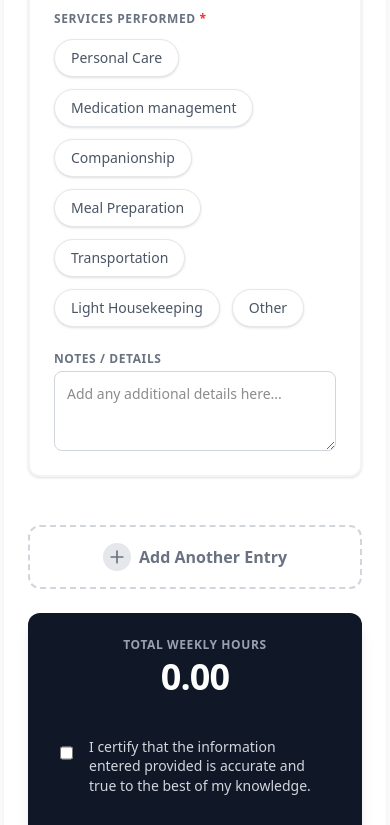
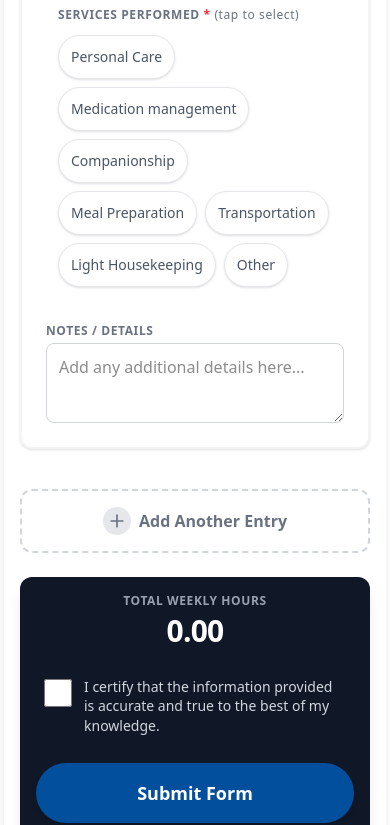
Before and after one commit to epiphany-dynamics/Loxy-Timesheet-Dashboard, a Next.js app: page / in a window 390 px wide. Shown: the part 1580-2405 px from the top of the page. Built offline with nearby package versions, Linux system fonts and the light colour scheme; no server answers; the database is empty.

Commit message:
Form fixed.Loxy recorded. Unable to submit form January 31st.

```diff
--- a/src/app/globals.css
+++ b/src/app/globals.css
@@ -56,3 +56,26 @@ body {
   color: var(--brand-red);
   /* Usually red or plain black in screenshots, standard is red/black. Screenshot asterisk looks small. Let's stick to black or subtle red. Screenshot 2 shows asterisk is same color as text maybe? Hard to tell. Standard is Red. */
 }
+
+/* Mobile-friendly form inputs - prevent iOS zoom on focus */
+@media screen and (max-width: 768px) {
+  input[type="text"],
+  input[type="email"],
+  input[type="number"],
+  input[type="tel"],
+  input[type="date"],
+  input[type="time"],
+  select,
+  textarea {
+    font-size: 16px !important; /* Prevents iOS zoom on focus */
+  }
+}
+
+/* Better touch targets for mobile */
+@media (hover: none) and (pointer: coarse) {
+  button,
+  input[type="checkbox"],
+  select {
+    min-height: 44px; /* Apple's recommended touch target size */
+  }
+}
--- a/src/components/TimesheetForm.tsx
+++ b/src/components/TimesheetForm.tsx
@@ -1,6 +1,6 @@
 'use client';
 
-import { useState, useEffect } from 'react';
+import { useState, useEffect, useRef } from 'react';
 import { supabase } from '@/lib/supabase';
 import { useRouter } from 'next/navigation';
 import { Plus, Trash2, Calendar, User } from 'lucide-react';
@@ -36,6 +36,7 @@ const SERVICES_LIST = [
 
 export default function TimesheetForm() {
     const router = useRouter();
+    const formRef = useRef<HTMLFormElement>(null);
     const [employees, setEmployees] = useState<Employee[]>([]);
     const [loading, setLoading] = useState(true);
     const [submitting, setSubmitting] = useState(false);
@@ -45,6 +46,8 @@ export default function TimesheetForm() {
     const [employeeId, setEmployeeId] = useState('');
     const [weekEnding, setWeekEnding] = useState('');
     const [certification, setCertification] = useState(false);
+    const [errors, setErrors] = useState<{ field: string; message: string }[]>([]);
+    const [showErrorBanner, setShowErrorBanner] = useState(false);
 
     // Entries State
     const [entries, setEntries] = useState<TimesheetEntry[]>([{
@@ -119,6 +122,7 @@ export default function TimesheetForm() {
     };
 
     const addEntry = () => {
+        setErrors([]); // Clear errors when adding new entry
         setEntries(prev => [...prev, {
             id: crypto.randomUUID(),
             client_name: '',
@@ -139,6 +143,8 @@ export default function TimesheetForm() {
             alert("You must have at least one entry.");
             return;
         }
+        // Clear errors related to this entry
+        setErrors(prev => prev.filter(e => !e.field.includes(id)));
         setEntries(prev => prev.filter(e => e.id !== id));
     };
 
@@ -149,25 +155,69 @@ export default function TimesheetForm() {
     const handleSubmit = async (e: React.FormEvent) => {
         e.preventDefault();
 
+        // Clear previous errors
+        setErrors([]);
+        const newErrors: { field: string; message: string }[] = [];
+
         if (!employeeId) {
-            alert('Please select an employee.');
-            return;
+            newErrors.push({ field: 'employee', message: 'Select your name from the list' });
         }
         if (!certification) {
-            alert('Please check the certification box.');
-            return;
+            newErrors.push({ field: 'certification', message: 'Check the box at the bottom to confirm' });
         }
 
         // Validate all entries
-        for (const entry of entries) {
-            if (!entry.client_name || !entry.date_of_service || !entry.start_time || !entry.end_time || !entry.location) {
-                alert('Please fill out all required fields for every entry.');
-                return;
+        for (let i = 0; i < entries.length; i++) {
+            const entry = entries[i];
+            const entryNum = entries.length > 1 ? ` (Entry ${i + 1})` : '';
+
+            if (!entry.client_name) {
+                newErrors.push({ field: `entry-${entry.id}-client`, message: `Enter the client's name${entryNum}` });
+            }
+            if (!entry.date_of_service) {
+                newErrors.push({ field: `entry-${entry.id}-date`, message: `Pick the date you worked${entryNum}` });
+            }
+            if (!entry.start_time) {
+                newErrors.push({ field: `entry-${entry.id}-start`, message: `Enter your start time${entryNum}` });
+            }
+            if (!entry.end_time) {
+                newErrors.push({ field: `entry-${entry.id}-end`, message: `Enter your end time${entryNum}` });
+            }
+            if (!entry.location) {
+                newErrors.push({ field: `entry-${entry.id}-location`, message: `Enter the location${entryNum}` });
             }
             if (entry.services.length === 0) {
-                alert(`Please select at least one service for entry: ${entry.client_name || 'Untitled'}`);
-                return;
+                newErrors.push({ field: `entry-${entry.id}-services`, message: `Tap at least one service you performed${entryNum}` });
             }
+        }
+
+        // If there are errors, display them and scroll/focus to the first error
+        if (newErrors.length > 0) {
+            setErrors(newErrors);
+            setShowErrorBanner(true);
+
+            // Find and scroll to the first error field
+            setTimeout(() => {
+                const firstErrorField = newErrors[0].field;
+                const element = formRef.current?.querySelector(`[data-field="${firstErrorField}"]`) as HTMLElement;
+
+                if (element) {
+                    // Scroll the element into view with some offset
+                    element.scrollIntoView({ behavior: 'smooth', block: 'center' });
+
+                    // Add a brief highlight animation
+                    element.classList.add('animate-pulse');
+                    setTimeout(() => element.classList.remove('animate-pulse'), 2000);
+
+                    // Focus the element if it's an input/select
+                    const focusable = element.querySelector('input, select, textarea') as HTMLElement;
+                    if (focusable) {
+                        setTimeout(() => focusable.focus(), 500);
+                    }
+                }
+            }, 100);
+
+            return;
         }
 
         setSubmitting(true);
@@ -241,23 +291,54 @@ export default function TimesheetForm() {
         );
     }
 
+    // Helper to check if a field has an error
+    const hasError = (field: string) => errors.some(e => e.field === field);
+    const getError = (field: string) => errors.find(e => e.field === field)?.message;
+
     return (
-        <form onSubmit={handleSubmit} className="space-y-8 max-w-5xl mx-auto p-6 md:p-8 bg-white shadow-lg rounded-2xl">
+        <form ref={formRef} onSubmit={handleSubmit} className="space-y-6 sm:space-y-8 max-w-5xl mx-auto p-4 sm:p-6 md:p-8 bg-white shadow-lg rounded-2xl">
+
+            {/* Simple Error Banner - Mobile Optimized */}
+            {showErrorBanner && errors.length > 0 && (
+                <div className="bg-red-500 text-white p-3 sm:p-4 rounded-xl shadow-lg flex items-center justify-between gap-2">
+                    <div className="flex items-center gap-2 sm:gap-3">
+                        <div className="bg-white/20 rounded-full p-1.5 sm:p-2 flex-shrink-0">
+                            <svg className="h-5 w-5 sm:h-6 sm:w-6" fill="none" viewBox="0 0 24 24" stroke="currentColor" strokeWidth={2}>
+                                <path strokeLinecap="round" strokeLinejoin="round" d="M12 9v2m0 4h.01m-6.938 4h13.856c1.54 0 2.502-1.667 1.732-3L13.732 4c-.77-1.333-2.694-1.333-3.464 0L3.34 16c-.77 1.333.192 3 1.732 3z" />
+                            </svg>
+                        </div>
+                        <div>
+                            <p className="font-bold text-base sm:text-lg">Almost there!</p>
+                            <p className="text-white/90 text-sm">Fill in the red fields below</p>
+                        </div>
+                    </div>
+                    <button
+                        type="button"
+                        onClick={() => setShowErrorBanner(false)}
+                        className="text-white/80 hover:text-white p-2 -mr-1"
+                        aria-label="Dismiss"
+                    >
+                        <svg className="h-5 w-5" fill="none" viewBox="0 0 24 24" stroke="currentColor" strokeWidth={2}>
+                            <path strokeLinecap="round" strokeLinejoin="round" d="M6 18L18 6M6 6l12 12" />
+                        </svg>
+                    </button>
+                </div>
+            )}
 
             {/* Header Section */}
             <div className="bg-gray-50 p-6 rounded-xl border border-gray-100 space-y-6">
                 <h2 className="text-xl font-bold text-gray-800 border-b pb-2">Weekly Timesheet Info</h2>
                 <div className="grid grid-cols-1 md:grid-cols-2 gap-6">
                     {/* Employee */}
-                    <div className='flex flex-col'>
+                    <div className='flex flex-col' data-field="employee">
                         <label className="text-sm font-bold text-gray-700 mb-2">Employee Name <span className="text-red-500">*</span></label>
                         <div className="relative">
                             <User className="absolute left-3 top-3.5 text-gray-400" size={18} />
                             <select
                                 required
-                                className="w-full pl-10 pr-4 py-3 bg-white border border-gray-300 rounded-lg focus:ring-2 focus:ring-brand-blue focus:border-transparent outline-none transition appearance-none"
+                                className={`w-full pl-10 pr-4 py-3 bg-white border rounded-lg focus:ring-2 focus:ring-brand-blue focus:border-transparent outline-none transition appearance-none ${hasError('employee') ? 'border-red-500 bg-red-50' : 'border-gray-300'}`}
                                 value={employeeId}
-                                onChange={e => setEmployeeId(e.target.value)}
+                                onChange={e => { setEmployeeId(e.target.value); setErrors(prev => prev.filter(err => err.field !== 'employee')); setShowErrorBanner(false); }}
                             >
                                 <option value="" className="text-gray-400">Select Name</option>
                                 {employees.map(emp => (
@@ -265,6 +346,7 @@ export default function TimesheetForm() {
                                 ))}
                             </select>
                         </div>
+                        {hasError('employee') && <p className="text-red-500 text-sm mt-1">{getError('employee')}</p>}
                     </div>
 
                     {/* Week Ending Date */}
@@ -310,67 +392,72 @@ export default function TimesheetForm() {
                         <div className="flex flex-col gap-6 mt-2">
 
                             {/* Row 1: Client Name */}
-                            <div className="flex flex-col">
+                            <div className="flex flex-col" data-field={`entry-${entry.id}-client`}>
                                 <label className="text-xs font-bold text-gray-500 uppercase tracking-wider mb-1">Client Name <span className="text-red-500">*</span></label>
                                 <input
                                     type="text"
                                     required
-                                    className="w-full p-3 border border-gray-300 rounded-lg focus:border-brand-blue focus:ring-2 focus:ring-blue-100 outline-none transition"
+                                    className={`w-full p-3 border rounded-lg focus:border-brand-blue focus:ring-2 focus:ring-blue-100 outline-none transition ${hasError(`entry-${entry.id}-client`) ? 'border-red-500 bg-red-50' : 'border-gray-300'}`}
                                     value={entry.client_name}
-                                    onChange={e => updateEntry(entry.id, 'client_name', e.target.value)}
+                                    onChange={e => { updateEntry(entry.id, 'client_name', e.target.value); setErrors(prev => prev.filter(err => err.field !== `entry-${entry.id}-client`)); setShowErrorBanner(false); }}
                                     placeholder="Enter client's full name"
                                 />
+                                {hasError(`entry-${entry.id}-client`) && <p className="text-red-500 text-sm mt-1">{getError(`entry-${entry.id}-client`)}</p>}
                             </div>
 
                             {/* Row 2: Date & Location */}
                             <div className="grid grid-cols-1 md:grid-cols-2 gap-4">
-                                <div className="flex flex-col">
+                                <div className="flex flex-col" data-field={`entry-${entry.id}-date`}>
                                     <label className="text-xs font-bold text-gray-500 uppercase tracking-wider mb-1">Date of Service <span className="text-red-500">*</span></label>
                                     <input
                                         type="date"
                                         required
                                         max={new Date().toISOString().split('T')[0]}
-                                        className="w-full p-3 border border-gray-300 rounded-lg focus:border-brand-blue focus:ring-2 focus:ring-blue-100 outline-none transition"
+                                        className={`w-full p-3 border rounded-lg focus:border-brand-blue focus:ring-2 focus:ring-blue-100 outline-none transition ${hasError(`entry-${entry.id}-date`) ? 'border-red-500 bg-red-50' : 'border-gray-300'}`}
                                         value={entry.date_of_service}
-                                        onChange={e => updateEntry(entry.id, 'date_of_service', e.target.value)}
+                                        onChange={e => { updateEntry(entry.id, 'date_of_service', e.target.value); setErrors(prev => prev.filter(err => err.field !== `entry-${entry.id}-date`)); setShowErrorBanner(false); }}
                                     />
+                                    {hasError(`entry-${entry.id}-date`) && <p className="text-red-500 text-sm mt-1">{getError(`entry-${entry.id}-date`)}</p>}
                                 </div>
-                                <div className="flex flex-col">
+                                <div className="flex flex-col" data-field={`entry-${entry.id}-location`}>
                                     <label className="text-xs font-bold text-gray-500 uppercase tracking-wider mb-1">Location / Address <span className="text-red-500">*</span></label>
                                     <input
                                         type="text"
                                         required
-                                        className="w-full p-3 border border-gray-300 rounded-lg focus:border-brand-blue focus:ring-2 focus:ring-blue-100 outline-none transition"
+                                        className={`w-full p-3 border rounded-lg focus:border-brand-blue focus:ring-2 focus:ring-blue-100 outline-none transition ${hasError(`entry-${entry.id}-location`) ? 'border-red-500 bg-red-50' : 'border-gray-300'}`}
                                         value={entry.location}
-                                        onChange={e => updateEntry(entry.id, 'location', e.target.value)}
+                                        onChange={e => { updateEntry(entry.id, 'location', e.target.value); setErrors(prev => prev.filter(err => err.field !== `entry-${entry.id}-location`)); setShowErrorBanner(false); }}
                                         placeholder="City or full address"
                                     />
+                                    {hasError(`entry-${entry.id}-location`) && <p className="text-red-500 text-sm mt-1">{getError(`entry-${entry.id}-location`)}</p>}
                                 </div>
                             </div>
 
                             {/* Row 3: Time (Start, End, Total) */}
-                            <div className="p-4 bg-gray-50 rounded-lg border border-gray-100">
-                                <label className="text-xs font-bold text-gray-500 uppercase tracking-wider mb-3 block">Time Calculation</label>
+                            <div className={`p-4 rounded-lg border ${hasError(`entry-${entry.id}-start`) || hasError(`entry-${entry.id}-end`) ? 'bg-red-50 border-red-200' : 'bg-gray-50 border-gray-100'}`}>
+                                <label className="text-xs font-bold text-gray-500 uppercase tracking-wider mb-3 block">Time Calculation <span className="text-red-500">*</span></label>
                                 <div className="grid grid-cols-1 md:grid-cols-3 gap-6">
-                                    <div className="flex flex-col">
+                                    <div className="flex flex-col" data-field={`entry-${entry.id}-start`}>
                                         <label className="text-xs font-medium text-gray-600 mb-1">Start Time</label>
                                         <input
                                             type="time"
                                             required
-                                            className="w-full p-3 border border-gray-300 rounded-lg focus:border-brand-blue outline-none bg-white"
+                                            className={`w-full p-3 border rounded-lg focus:border-brand-blue outline-none bg-white ${hasError(`entry-${entry.id}-start`) ? 'border-red-500' : 'border-gray-300'}`}
                                             value={entry.start_time}
-                                            onChange={e => updateEntry(entry.id, 'start_time', e.target.value)}
+                                            onChange={e => { updateEntry(entry.id, 'start_time', e.target.value); setErrors(prev => prev.filter(err => err.field !== `entry-${entry.id}-start`)); setShowErrorBanner(false); }}
                                         />
+                                        {hasError(`entry-${entry.id}-start`) && <p className="text-red-500 text-sm mt-1">{getError(`entry-${entry.id}-start`)}</p>}
                                     </div>
-                                    <div className="flex flex-col">
+                                    <div className="flex flex-col" data-field={`entry-${entry.id}-end`}>
                                         <label className="text-xs font-medium text-gray-600 mb-1">End Time</label>
                                         <input
                                             type="time"
                                             required
-                                            className="w-full p-3 border border-gray-300 rounded-lg focus:border-brand-blue outline-none bg-white"
+                                            className={`w-full p-3 border rounded-lg focus:border-brand-blue outline-none bg-white ${hasError(`entry-${entry.id}-end`) ? 'border-red-500' : 'border-gray-300'}`}
                                             value={entry.end_time}
-                                            onChange={e => updateEntry(entry.id, 'end_time', e.target.value)}
+                                            onChange={e => { updateEntry(entry.id, 'end_time', e.target.value); setErrors(prev => prev.filter(err => err.field !== `entry-${entry.id}-end`)); setShowErrorBanner(false); }}
                                         />
+                                        {hasError(`entry-${entry.id}-end`) && <p className="text-red-500 text-sm mt-1">{getError(`entry-${entry.id}-end`)}</p>}
                                     </div>
                                     <div className="flex flex-col">
                                         <label className="text-xs font-medium text-brand-blue mb-1">Total Hours</label>
@@ -408,23 +495,26 @@ export default function TimesheetForm() {
                             </div>
 
                             {/* Row 5: Services */}
-                            <div className="flex flex-col mt-2">
-                                <label className="text-xs font-bold text-gray-500 uppercase tracking-wider mb-3">Services Performed <span className="text-red-500">*</span></label>
-                                <div className="flex flex-wrap gap-3">
+                            <div className={`flex flex-col mt-2 p-3 sm:p-4 rounded-lg ${hasError(`entry-${entry.id}-services`) ? 'bg-red-50 border border-red-200' : ''}`} data-field={`entry-${entry.id}-services`}>
+                                <label className={`text-xs font-bold uppercase tracking-wider mb-3 ${hasError(`entry-${entry.id}-services`) ? 'text-red-600' : 'text-gray-500'}`}>Services Performed <span className="text-red-500">*</span> <span className="font-normal normal-case">(tap to select)</span></label>
+                                <div className="flex flex-wrap gap-2 sm:gap-3">
                                     {SERVICES_LIST.map(service => (
                                         <button
                                             key={service}
                                             type="button"
-                                            onClick={() => toggleService(entry.id, service)}
-                                            className={`px-4 py-2 rounded-full text-sm font-medium border transition-all shadow-sm ${entry.services.includes(service)
+                                            onClick={() => { toggleService(entry.id, service); setErrors(prev => prev.filter(err => err.field !== `entry-${entry.id}-services`)); setShowErrorBanner(false); }}
+                                            className={`px-3 sm:px-4 py-2.5 sm:py-2 rounded-full text-sm font-medium border transition-all shadow-sm min-h-[44px] ${entry.services.includes(service)
                                                     ? 'bg-brand-blue text-white border-brand-blue ring-2 ring-blue-200'
-                                                    : 'bg-white text-gray-600 border-gray-200 hover:border-gray-300 hover:bg-gray-50'
+                                                    : hasError(`entry-${entry.id}-services`)
+                                                        ? 'bg-white text-red-600 border-red-300 hover:border-red-400 hover:bg-red-50'
+                                                        : 'bg-white text-gray-600 border-gray-200 hover:border-gray-300 hover:bg-gray-50'
                                                 }`}
                                         >
                                             {service}
                                         </button>
                                     ))}
                                 </div>
+                                {hasError(`entry-${entry.id}-services`) && <p className="text-red-500 text-sm mt-3">{getError(`entry-${entry.id}-services`)}</p>}
                             </div>
 
                             {/* Row 6: Notes */}
@@ -454,31 +544,32 @@ export default function TimesheetForm() {
                     Add Another Entry
                 </button>
 
-                <div className="bg-gray-900 text-white p-6 rounded-xl shadow-lg flex flex-col lg:flex-row items-center justify-around gap-8">
+                <div className="bg-gray-900 text-white p-4 sm:p-6 rounded-xl shadow-lg flex flex-col lg:flex-row items-center justify-around gap-5 sm:gap-8">
                     <div className="text-center">
                         <div className="text-xs text-gray-400 uppercase tracking-wider font-bold mb-1">Total Weekly Hours</div>
-                        <div className="text-4xl font-bold text-white tracking-tight">{getTotalWeeklyHours()}</div>
+                        <div className="text-3xl sm:text-4xl font-bold text-white tracking-tight">{getTotalWeeklyHours()}</div>
                     </div>
 
-                    <div className="flex-1 w-full max-w-md">
-                        <label className="flex items-start gap-4 cursor-pointer p-2 rounded-lg hover:bg-gray-800 transition">
+                    <div className="flex-1 w-full max-w-md" data-field="certification">
+                        <label className={`flex items-start gap-3 sm:gap-4 cursor-pointer p-2 rounded-lg transition ${hasError('certification') ? 'bg-red-900/30 ring-2 ring-red-500' : 'hover:bg-gray-800 active:bg-gray-800'}`}>
                             <input
                                 type="checkbox"
                                 required
-                                className="mt-1 w-6 h-6 rounded border-gray-500 text-brand-blue focus:ring-brand-blue bg-gray-700"
+                                className={`mt-0.5 w-7 h-7 sm:w-6 sm:h-6 rounded border-gray-500 text-brand-blue focus:ring-brand-blue bg-gray-700 flex-shrink-0 ${hasError('certification') ? 'border-red-500' : ''}`}
                                 checked={certification}
-                                onChange={e => setCertification(e.target.checked)}
+                                onChange={e => { setCertification(e.target.checked); setErrors(prev => prev.filter(err => err.field !== 'certification')); setShowErrorBanner(false); }}
                             />
-                            <span className="text-sm text-gray-300 leading-snug">
-                                I certify that the information entered provided is accurate and true to the best of my knowledge.
+                            <span className={`text-sm leading-snug ${hasError('certification') ? 'text-red-300' : 'text-gray-300'}`}>
+                                I certify that the information provided is accurate and true to the best of my knowledge.
                             </span>
                         </label>
+                        {hasError('certification') && <p className="text-red-400 text-sm mt-2">{getError('certification')}</p>}
                     </div>
 
                     <button
                         type="submit"
                         disabled={submitting || loading}
-                        className="w-full md:w-auto px-10 py-4 bg-brand-blue text-white font-bold text-lg rounded-full hover:bg-blue-600 hover:shadow-xl transition disabled:opacity-50 disabled:cursor-not-allowed shadow-md whitespace-nowrap transform hover:-translate-y-0.5"
+                        className="w-full lg:w-auto px-10 py-4 sm:py-5 bg-brand-blue text-white font-bold text-lg sm:text-xl rounded-full hover:bg-blue-600 hover:shadow-xl active:scale-[0.98] transition disabled:opacity-50 disabled:cursor-not-allowed shadow-md whitespace-nowrap min-h-[56px]"
                     >
                         {submitting ? 'Submitting...' : 'Submit Form'}
                     </button>
```
Also changed, not shown: .claude/settings.local.json (added).
